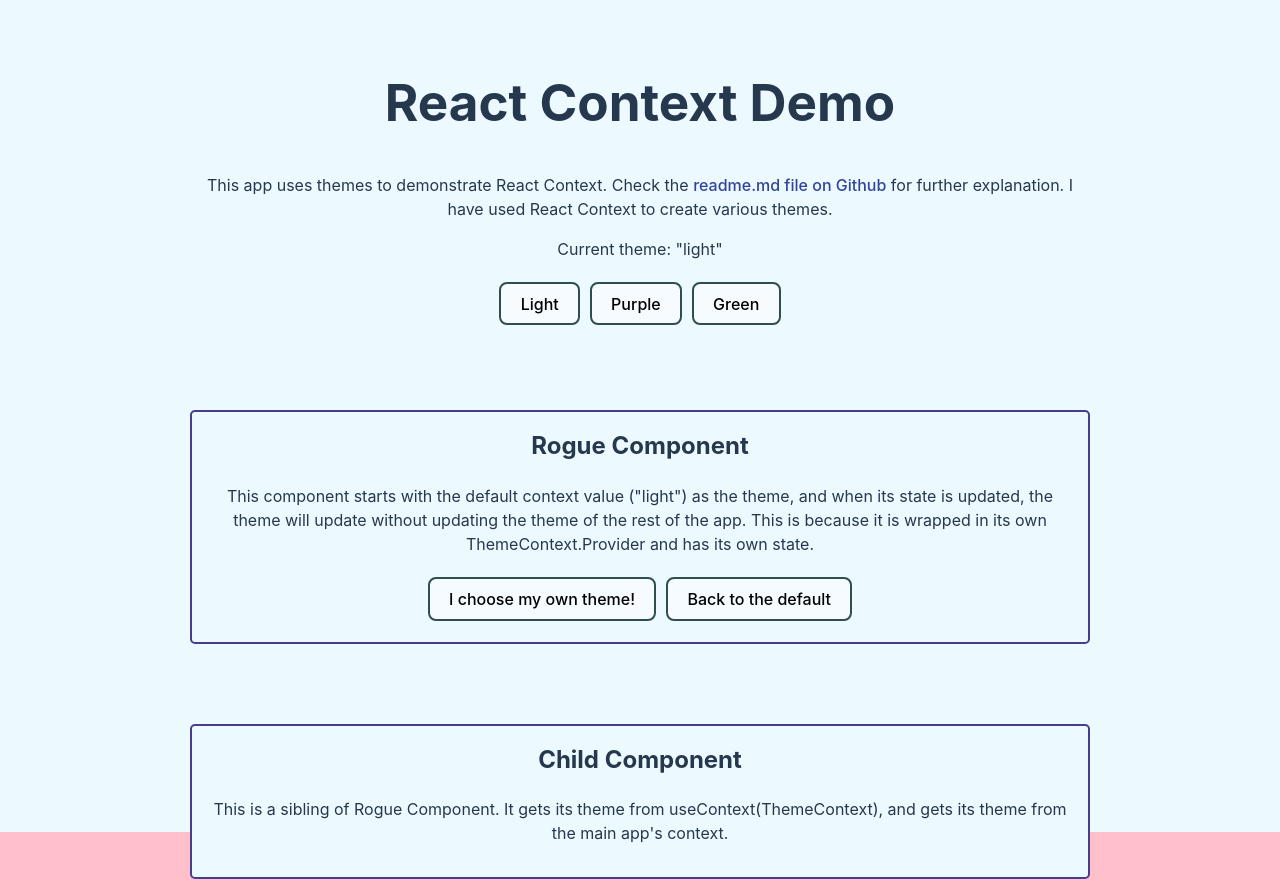
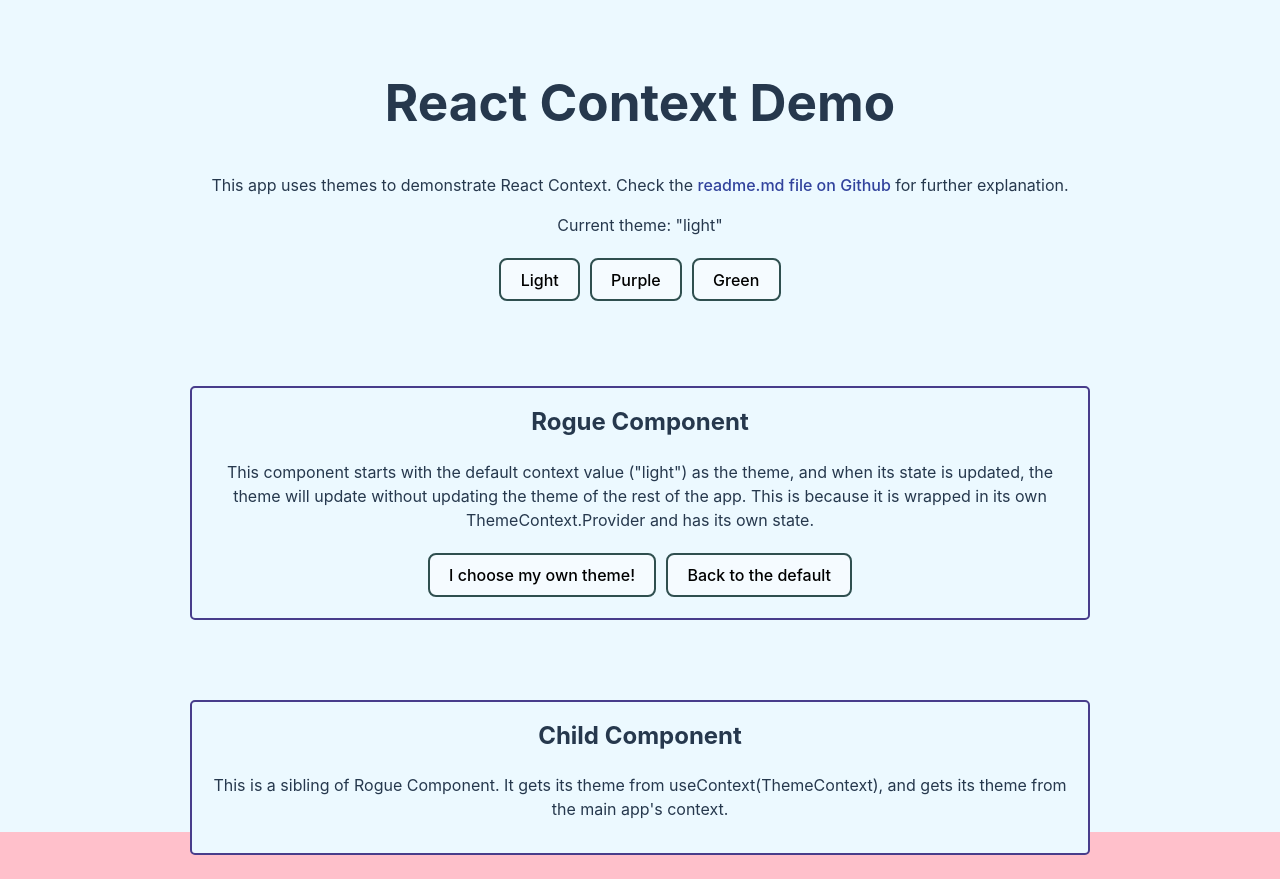
Before and after one commit to emoore29/react-context-playground, a React (Vite) app in the folder react-context-playground/: page / in a window 1280 px wide. After the commit the page ends 855 px from the top, so only its background shows below. Built offline with nearby package versions, Linux system fonts and the light colour scheme.

Commit message:
update app.tsx

```diff
--- a/react-context-playground/src/App.tsx
+++ b/react-context-playground/src/App.tsx
@@ -16,8 +16,7 @@ function App() {
           <a href="https://github.com/emoore29/React-Context-Playground#react-context-playground">
             readme.md file on Github
           </a>{" "}
-          for further explanation. I have used React Context to create various
-          themes.
+          for further explanation.
         </p>
 
         <p>Current theme: "{theme}"</p>
```
